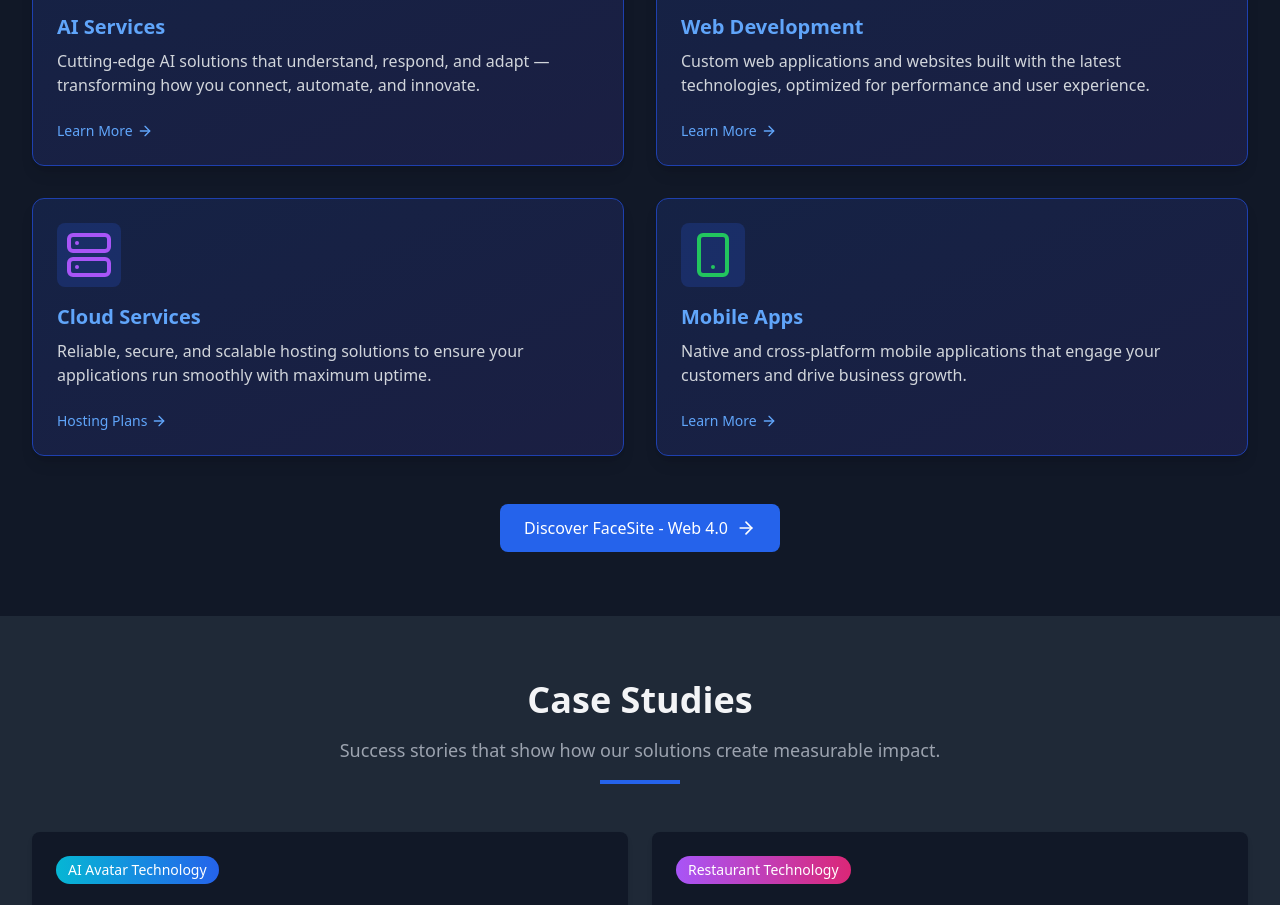
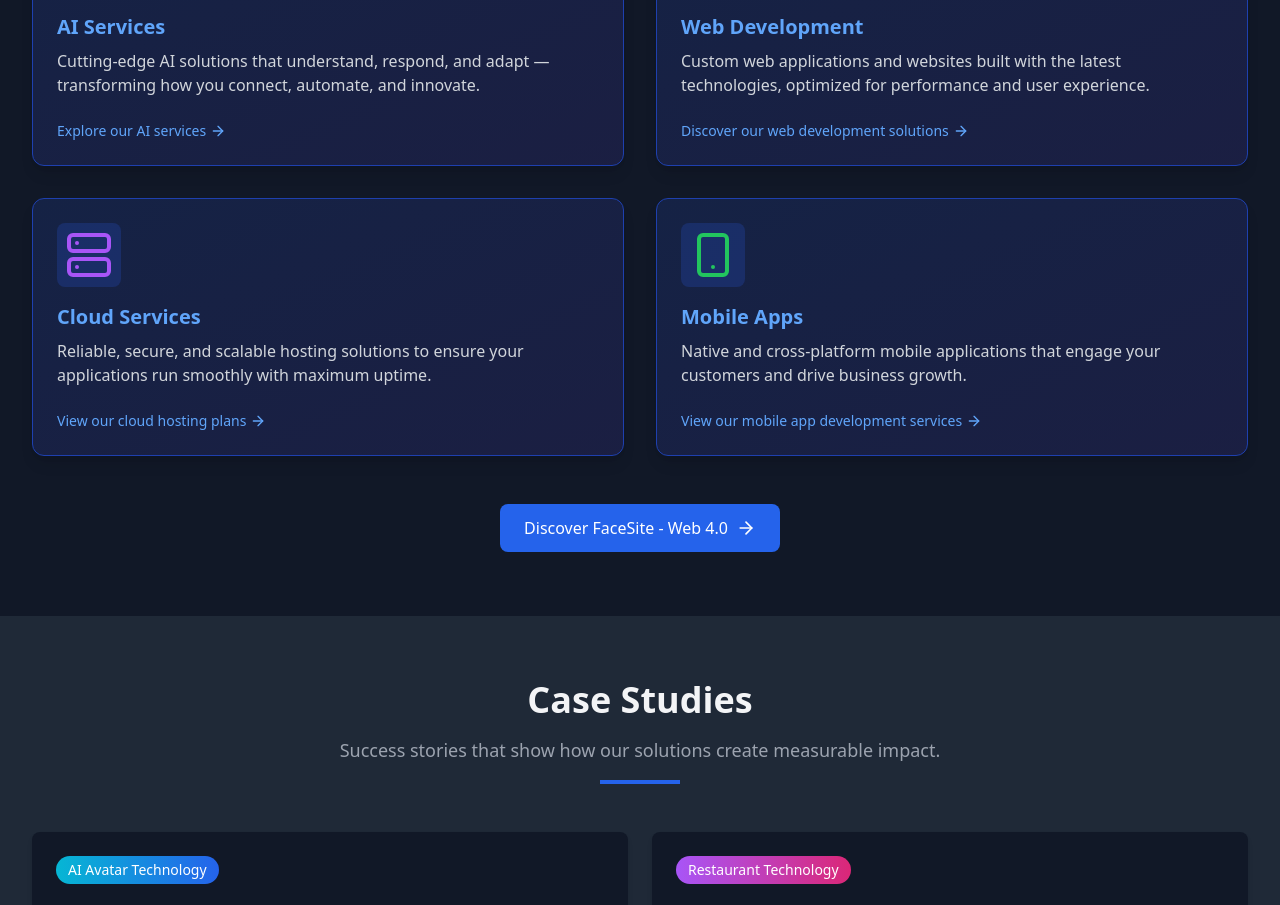
Before and after one commit to Afterlife24/afterlife, a React (Vite) app: page / in a window 1280 px wide. Shown: the part 1680-2585 px from the top of the page. Built offline with nearby package versions, Linux system fonts and the light colour scheme.

Commit message:
fix: improve descriptive anchor text for SEO and accessibility (#10)

```diff
--- a/src/components/Footer.tsx
+++ b/src/components/Footer.tsx
@@ -20,13 +20,13 @@ const Footer: React.FC = () => {
             </p>
             <div className="flex space-x-4">
 
-              <a href="https://www.linkedin.com/company/afterlife24/?viewAsMember=true" className="text-gray-400 hover:text-blue-500 transition-colors">
+              <a href="https://www.linkedin.com/company/afterlife24/?viewAsMember=true" className="text-gray-400 hover:text-blue-500 transition-colors" target="_blank" rel="noopener noreferrer" aria-label="Follow AfterLife on LinkedIn">
                 <Linkedin className="h-5 w-5" />
               </a>
-              <a href="https://www.facebook.com/people/Pretty-Ai/pfbid02MFqJj5vMHBktZHMUQcbknoiAfStFV3sc3UQgTRaeGo68hJJYbZ28dWtmKqryLqw8l/" className="text-gray-400 hover:text-blue-500 transition-colors">
+              <a href="https://www.facebook.com/people/Pretty-Ai/pfbid02MFqJj5vMHBktZHMUQcbknoiAfStFV3sc3UQgTRaeGo68hJJYbZ28dWtmKqryLqw8l/" className="text-gray-400 hover:text-blue-500 transition-colors" target="_blank" rel="noopener noreferrer" aria-label="Follow AfterLife on Facebook">
                 <Facebook className="h-5 w-5" />
               </a>
-              <a href="https://www.instagram.com/afterlife668?igsh=N29qMXBkNTM0b2ll&utm_source=qr" className="text-gray-400 hover:text-blue-500 transition-colors">
+              <a href="https://www.instagram.com/afterlife668?igsh=N29qMXBkNTM0b2ll&utm_source=qr" className="text-gray-400 hover:text-blue-500 transition-colors" target="_blank" rel="noopener noreferrer" aria-label="Follow AfterLife on Instagram">
                 <Instagram className="h-5 w-5" />
               </a>
             </div>
--- a/src/pages/HomePage.tsx
+++ b/src/pages/HomePage.tsx
@@ -321,7 +321,7 @@ const HomePage: React.FC = () => {
             icon={<Bot className="w-12 h-12 text-orange-500" />}
             highlighted={true}
             link="/business-analytics"
-            cta="Learn More"
+            cta="Explore our AI services"
           />
           <ServiceCard
             title="Web Development"
@@ -329,7 +329,7 @@ const HomePage: React.FC = () => {
             icon={<Code  className="w-12 h-12 text-blue-500" />}
             highlighted={true}
             link="/web-development"
-            cta="Learn More"
+            cta="Discover our web development solutions"
           />
 
           <ServiceCard
@@ -338,7 +338,7 @@ const HomePage: React.FC = () => {
             icon={<Server className="w-12 h-12 text-purple-500" />}
             highlighted={true}
             link="/web-hosting"
-            cta="Hosting Plans"
+            cta="View our cloud hosting plans"
           />
 
           <ServiceCard
@@ -347,7 +347,7 @@ const HomePage: React.FC = () => {
             icon={<Smartphone className="w-12 h-12 text-green-500" />}
             highlighted={true}
             link="/mobile-apps"
-            cta="Learn More"
+            cta="View our mobile app development services"
           />
 
 
```
